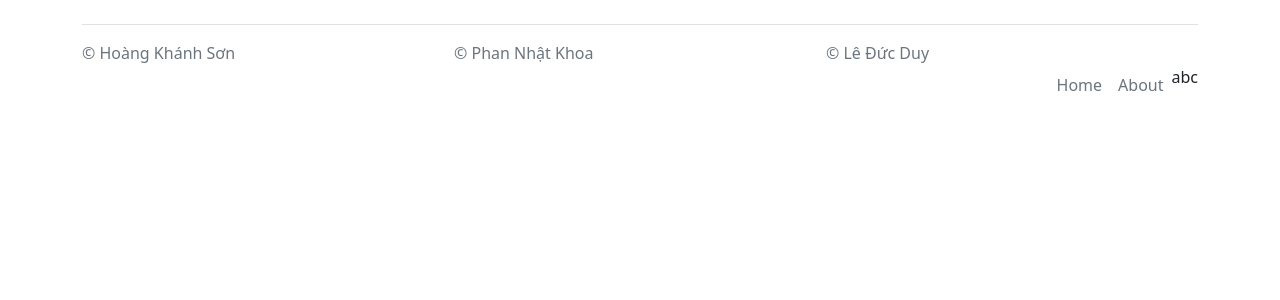
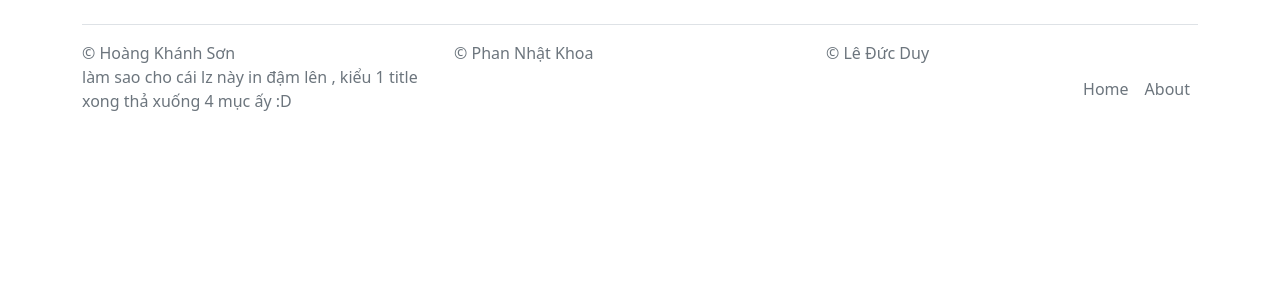
Before and after one commit to phannhatkhoa/Project, a Symfony app: template templates/base.html.twig in a window 1280 px wide. Shown: the part 73-373 px from the top of the page. Run offline with Twig, Linux system fonts and the light colour scheme; the template is opened without the code that fills it, so the values that code supplies are empty; some libraries are stand-ins or nearby versions.

Commit message:
update foter

```diff
--- a/templates/_footer.html.twig
+++ b/templates/_footer.html.twig
@@ -3,6 +3,11 @@
         <p class="col-md-4 mb-0 text-muted">© Hoàng Khánh Sơn</p>
         <p class="col-md-4 mb-0 text-muted">© Phan Nhật Khoa</p>
         <p class="col-md-4 mb-0 text-muted">© Lê Đức Duy</p>
+
+
+     <p class="col-md-4 mb-0 text-muted">làm sao cho cái lz này in đậm lên , kiểu 1 title xong thả xuống 4 mục ấy :D </p>
+
+
 
 
         <a href="/"
@@ -12,7 +17,7 @@
         <ul class="nav col-md-4 justify-content-end">
             <li class="nav-item"><a href="#" class="nav-link px-2 text-muted">Home</a></li>
             <li class="nav-item"><a href="#" class="nav-link px-2 text-muted">About</a></li>
-            abc
+
         </ul>
     </footer>
 </div>
```
